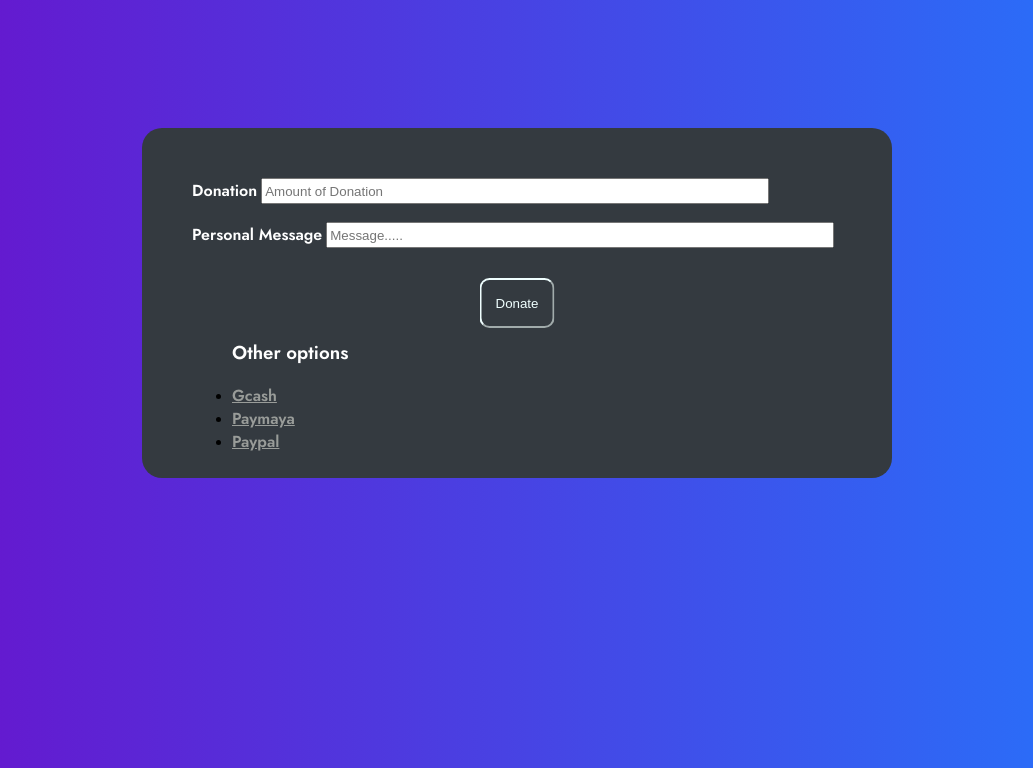
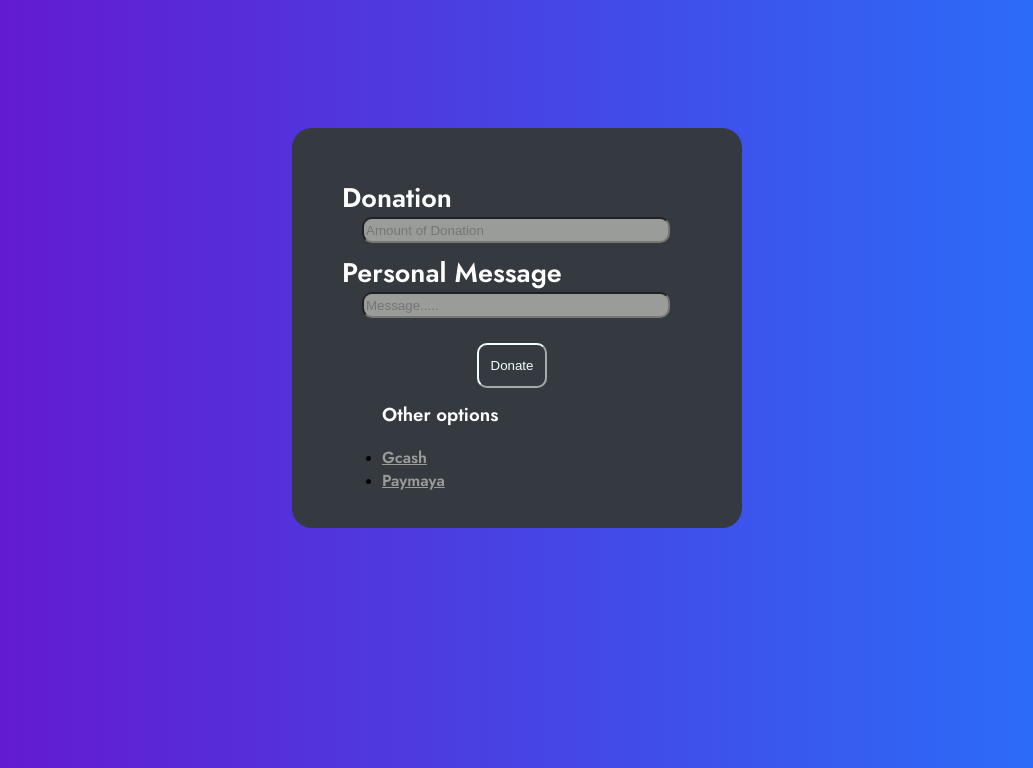
Before and after one commit to DynielleRyan/IM2_Compassion, a PHP site: page /payment.php in a window 1280 px wide. Shown: the top 768 px of the page, without its empty margins (123-1156 px from the left). Run offline with PHP 8.4, Linux system fonts and the light colour scheme.

Commit message:
Fixed Signup Background bug and Payment FrontEnd

```diff
--- a/Webpages/CSS/payment.css
+++ b/Webpages/CSS/payment.css
@@ -20,15 +20,13 @@
 
 
 .button{
-    margin: 0;
     position: absolute;
-    top: 50%;
-    left: 50%;
-    -ms-transform: translate(-50%, -50%);
-    transform: translate(-50%, -50%);
+    top: 240px;
+    left: 210px;
+    margin: -25px 0 0 -25px;
     background-color: transparent;
-    height: 50px;
-    width: 75px;
+    height: 45px;
+    width: 70px;
     border-radius: 10px;
     border-color: azure;
     color: azure;
@@ -36,8 +34,8 @@
 
 .button:hover{
     background-color:#999c99;
-    height: 50px;
-    width: 75px;
+    height: 45px;
+    width: 70px;
     border-radius: 10px;
     border: none;
     color: azure;
@@ -45,7 +43,11 @@
 
 
 input{
-    width: 500px ;
+    position: absolute;
+    left:70px;
+    border-radius: 10px;
+    background-color:#999c99;
+    width: 300px;
     height: 20px;
 }
 
@@ -60,6 +62,8 @@ body{
 }
 
 label{
+    position: inherit;
+    font-size: 27px;
     font-family: Jost-Semi;
     color: #ffff;
 }
@@ -67,14 +71,15 @@ label{
 
 .card{
     position:relative;
-    height: 300px;
-    width: 700px;
+    height: 350px;
+    width: 400px;
     justify-content: center;
     border-radius: 20px;
     margin: 0 auto;
     padding-top: 50px;
     padding-left: 50px;
     background-color: #343a40;
+
 
 }
 
--- a/Webpages/CSS/styles.css
+++ b/Webpages/CSS/styles.css
@@ -1,5 +1,6 @@
 
 .gradient-custom {
+
     /* fallback for old browsers */
     background: #6a11cb;
 
@@ -7,5 +8,5 @@
     background: -webkit-linear-gradient(to right, rgba(106, 17, 203, 1), rgba(37, 117, 252, 1));
 
     /* W3C, IE 10+/ Edge, Firefox 16+, Chrome 26+, Opera 12+, Safari 7+ */
-    background: linear-gradient(to right, rgba(106, 17, 203, 1), rgba(37, 117, 252, 1))
+    background: linear-gradient(to right, rgba(106, 17, 203, 1), rgba(37, 117, 252, 1));
 }
--- a/Webpages/payment.php
+++ b/Webpages/payment.php
@@ -12,9 +12,11 @@
 
     <form  class="card"action="../includes/payment.inc.php" method="post">
         <label>Donation</label>
+        <br>
         <input type="number" name="amount" placeholder="Amount of Donation" required>
         <br><br>
         <label>Personal Message</label>
+        <br>
         <input type="text-area" name ="message"placeholder="Message.....">
         <!-- <input type="hidden" value=""> -->
         <br><br>
@@ -24,7 +26,6 @@
         <h3>Other options</h3>
         <li><a href="">Gcash</a></li>
         <li><a href="">Paymaya</a></li>
-        <li><a href="">Paypal</a></li>
     </ul>
     </form>
 
--- a/Webpages/signup.php
+++ b/Webpages/signup.php
@@ -12,7 +12,7 @@
 </head>
 <body>
 <form action="../includes/registration.logic.php" method="post">
-<section class="vh-100 gradient-custom">
+<section class="vh-50 gradient-custom">
   <div class="container py-5 h-100">
     <div class="row d-flex justify-content-center align-items-center h-100">
       <div class="col-12 col-md-8 col-lg-6 col-xl-5">
```
